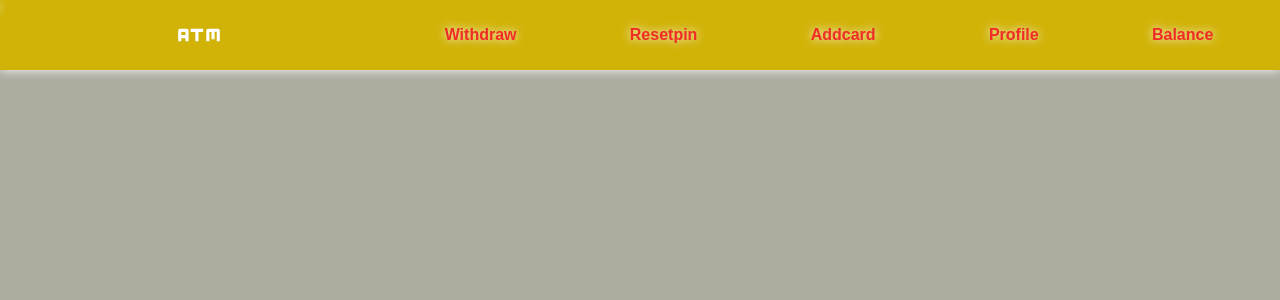
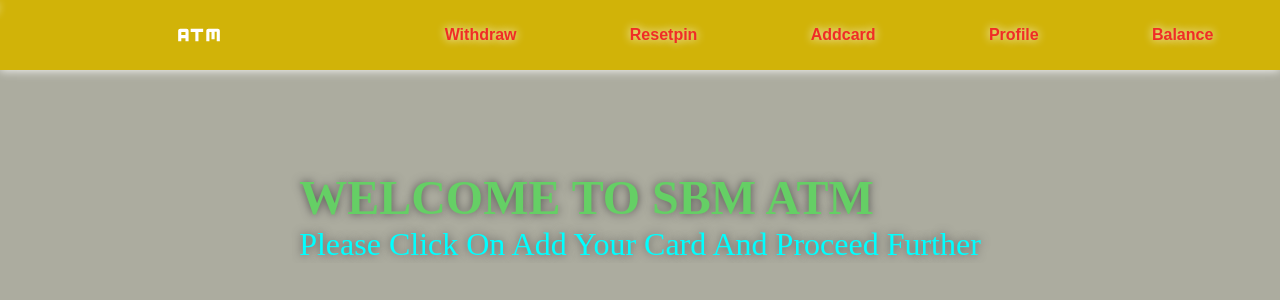
Before and after one commit to Vijay18110/ATM, a React (Vite) app: page / in a window 1280 px wide. Shown: the top 300 px of the page. Built offline with nearby package versions, Linux system fonts and the light colour scheme.

Commit message:
add some funtionality

```diff
--- a/src/App.css
+++ b/src/App.css
@@ -3,12 +3,17 @@
   display: flex;
   justify-content: center;
   height: 100vh;
+  flex-direction: column;
   align-items: center;
+  column-gap: 20px;
   align-content: center;
   margin: 0 auto;
   color: white;
 }
+.warn{
+color: white;
 
+}
 .error {
   width: 100%;
   color: #e21e1e;
--- a/src/components/resetNumber/index.jsx
+++ b/src/components/resetNumber/index.jsx
@@ -18,6 +18,9 @@ const ResetNumber = (props) => {
         if (user) {
             navigate('/update/pin/' + user.cardnumber + "/" + user.pin, { replace: true });
         }
+        else {
+            alert("please enter valid number");
+        }
     }
     const fncontinue = () => {
         const users = JSON.parse(localStorage.getItem("users"));
@@ -26,6 +29,7 @@ const ResetNumber = (props) => {
             if (existinguser.pin === text) {
                 navigate('/atm/' + params.card + "/" + +text, { replace: true });
             }
+
         }
         else {
             if (state == 0) {
--- a/src/pages/GeneratedAtm/AtmCard.jsx
+++ b/src/pages/GeneratedAtm/AtmCard.jsx
@@ -43,7 +43,7 @@ const AtmCard = (props) => {
             <Nav></Nav>
             <div style={{ display: "flex", marginTop: "100px", gap: "30px", flexWrap: "wrap", justifyContent: "space-evenly" }}>
                 {
-                    user && user.map((user, index) => {
+                    user ? user.map((user, index) => {
                         return (
                             <div key={index} className='atmcontainercol1'>
                                 <div className='atmcontainer'>
@@ -72,14 +72,6 @@ const AtmCard = (props) => {
                                             </div>
                                             <span >{user.expiry}</span>
                                         </div>
-
-
-
-
-
-
-
-
                                     </div>
                                 </div>
                                 {/* <div className='updatecont' style={{}}>
@@ -88,7 +80,9 @@ const AtmCard = (props) => {
                                 </div> */}
                             </div>
                         )
-                    })
+                    }) : <div className="alert">
+                        <p className="wel"><strong>Welcome to SBM ATM </strong></p>
+                        Please click on add your card and proceed further</div>
                 }
                 {/* <div style={{ width: "100%", display: "flex", justifyContent: "center", textAlign: "center" }}>
                     <Button2 logout={addcard} bgcolor="#d70026" border="1px solid #d70026" width="50%" name="Add Card"></Button2>
--- a/src/pages/GeneratedAtm/atccard.css
+++ b/src/pages/GeneratedAtm/atccard.css
@@ -58,3 +58,14 @@
 body {
     min-width: 400px;
 }
+.alert{
+font-size: 2rem;
+color: aqua;
+font-weight: 400;
+font-family: serif;
+text-transform: capitalize;
+}
+.wel{
+font-size: 3rem;
+color: rgb(101, 207, 101);
+}
--- a/src/pages/frontpage/FrontPage.jsx
+++ b/src/pages/frontpage/FrontPage.jsx
@@ -4,6 +4,7 @@ import { useRef, useState } from 'react'
 import Buttton from '../../widgets/Buttton'
 import { generatePath, useNavigate } from 'react-router-dom';
 import Nav from '../Navbar';
+import { MdAddAlert } from 'react-icons/md';
 const FrontPage = (props) => {
     const [text, settext] = useState("");
     const navigate = useNavigate();
@@ -42,7 +43,7 @@ const FrontPage = (props) => {
     return (
         <>
             <div className='container'>
-
+                {!JSON.parse(localStorage.getItem('users')) && <p className='warn'><MdAddAlert /> if you don't have atm please enter a 16 digit card number to generate your atm card</p>}
                 <div>
                     <div className="inputContainer">
                         <input onKeyDown={(e) => onkeyup(e)} value={text} onChange={(e) => settext(e.target.value)} className="input" type="number" name="" id="" placeholder='Enter Your Card Number' />
```
